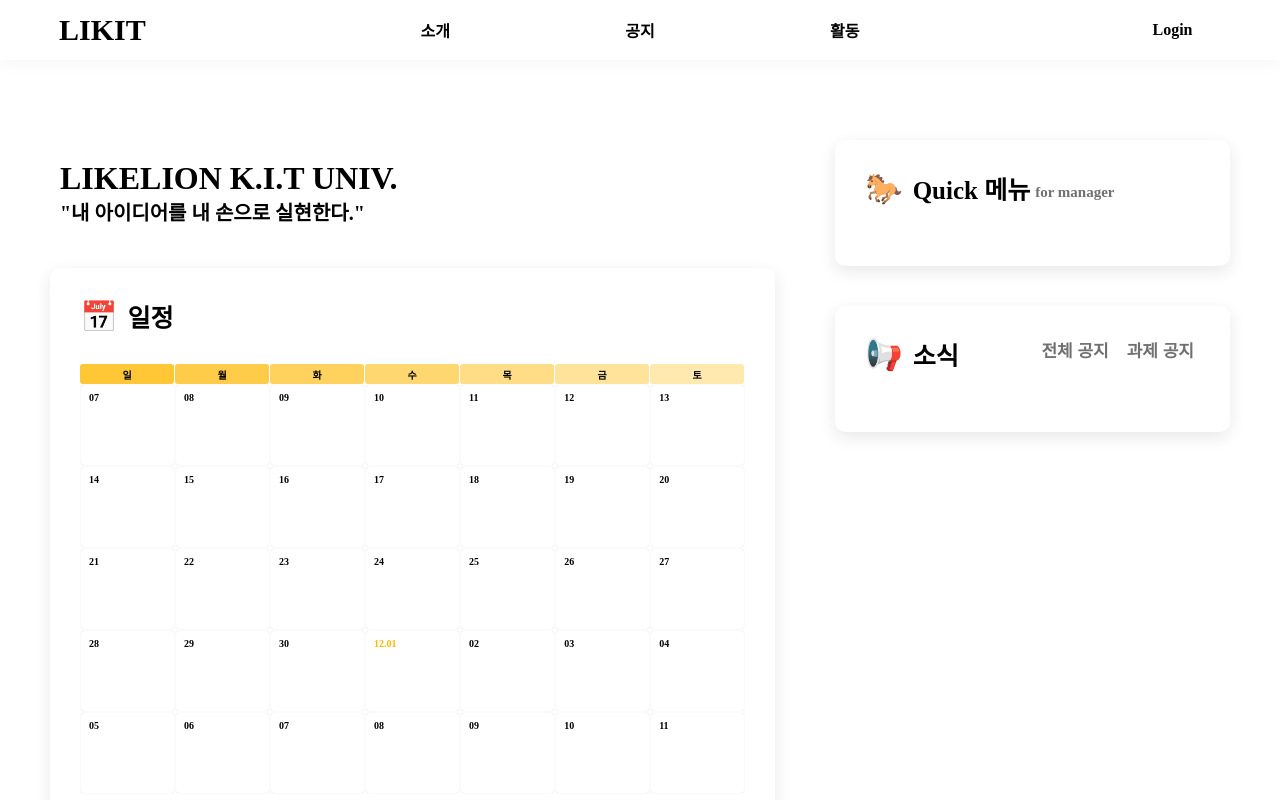
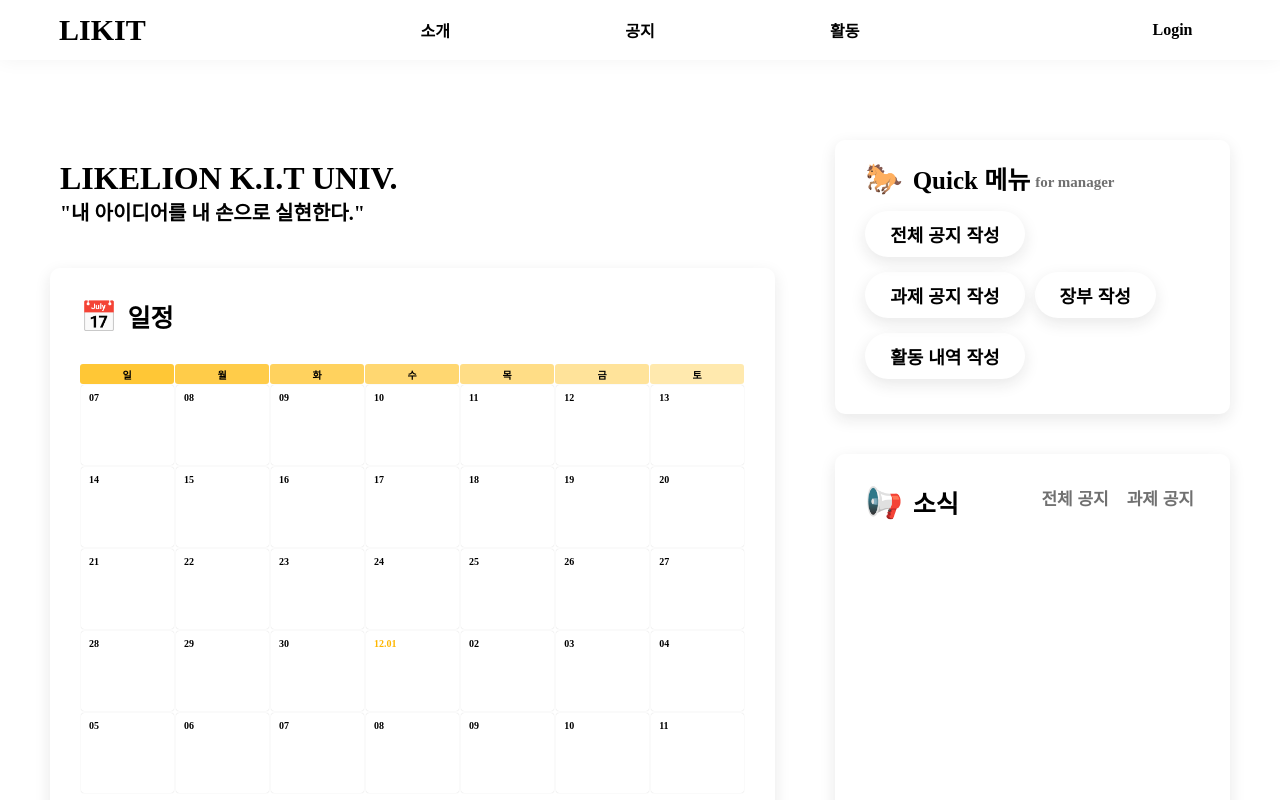
Before and after one commit to likelion-LIKIT/Front-end, a React (Create React App) app: page / in a window 1280 px wide. Shown: the top 800 px of the page. Built offline with nearby package versions, Linux system fonts and the light colour scheme; a web font is replaced by a local one.

Commit message:
feat (MainQuick): 퀵메뉴 구현 Update MainPage.css - 퀵메뉴 및 소식 컴포넌트 ui 수정
Create
MainQuick
- 퀵메뉴 구현, 후에 페이지 이동 로직 구현 필요

퀵메뉴 구현 및 퀵메뉴, 소식 ui 수정

```diff
--- a/src/pages/main/components/MainQuick.js
+++ b/src/pages/main/components/MainQuick.js
@@ -10,7 +10,11 @@ const MainQuick = () => {
           <span>Quick 메뉴</span>
           <span>for manager</span>
         </div>
-        <div>
+        <div id="quick_body">
+          <button>전체 공지 작성</button>
+          <button>과제 공지 작성</button>
+          <button>장부 작성</button>
+          <button>활동 내역 작성</button>
         </div>
     </div>
   );
--- a/src/pages/main/styles/MainPage.css
+++ b/src/pages/main/styles/MainPage.css
@@ -16,6 +16,12 @@
 
 #main_layout > div:nth-child(2) {
     margin-left: 30px;
+    display: flex;
+    flex-direction: column;
+}
+
+#main_layout > div:nth-child(2) > div:nth-child(2) {
+    flex-grow: 1;
 }
 
 .init_frame {
--- a/src/pages/main/styles/MainQuick.css
+++ b/src/pages/main/styles/MainQuick.css
@@ -1,7 +1,7 @@
 /* 작성자: 구현우 */
 
 #MainQuick {
-    padding: 30px;
+    padding: 20px 30px;
     position: relative;
 }
 
@@ -10,7 +10,7 @@
     font-weight: bold;
     display: flex;
     align-items: center;
-    margin-bottom: 30px;
+    margin-bottom: 15px;
 }
 
 #quick_title > span:nth-child(1) {
@@ -24,3 +24,22 @@
     color: #707070;
     margin-bottom: -8px;
 }
+
+#quick_body > button {
+    font-size: 18px;
+    font-weight: 600;
+    padding: 10px 25px;
+    margin-right: 10px;
+    margin-bottom: 15px;
+    background-color: transparent;
+    border: none;
+    box-shadow: 0 5.2px 16px 0 rgb(33 34 34 / 10%);
+    border-radius: 23px;
+    transition: all linear 0.2s;
+}
+
+#quick_body > button:hover {
+    color: white;
+    background-color: #F9AD19;
+    transform: scale(1.1);
+}
```
